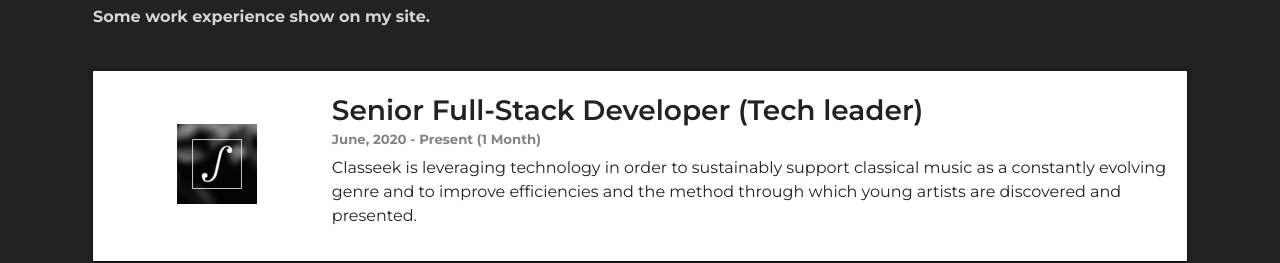
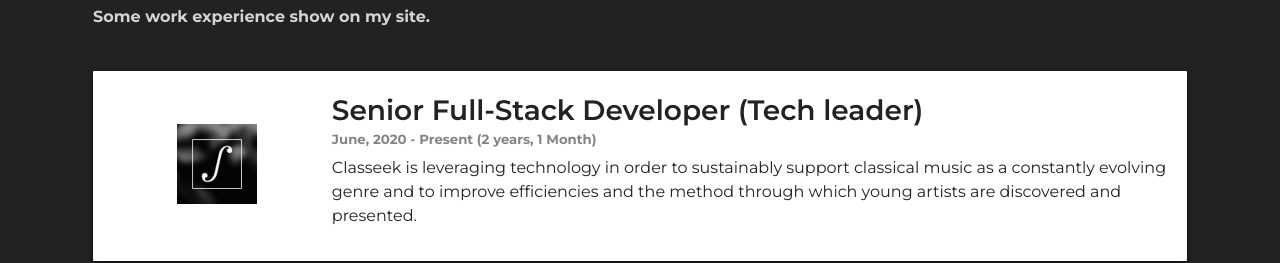
Before and after one commit to claritycodeweb/me2.0, a Next.js app: page / in a window 1280 px wide. Shown: the part 1580-1843 px from the top of the page. Built offline with nearby package versions, Linux system fonts and the light colour scheme.

Commit message:
fix, home expirience work time

```diff
--- a/components/Home/HomeExperience.tsx
+++ b/components/Home/HomeExperience.tsx
@@ -129,7 +129,7 @@ const workTime = (startDate: Date, endDate: Date) => {
   const months = diffMonths % 12;
 
   if (diffYears) {
-    if (diffYears > 1 && months > 1) {
+    if (diffYears > 1 && months >= 1) {
       return `${diffYears} years, ${months} Month`;
     }
     if (months > 1) {
```
